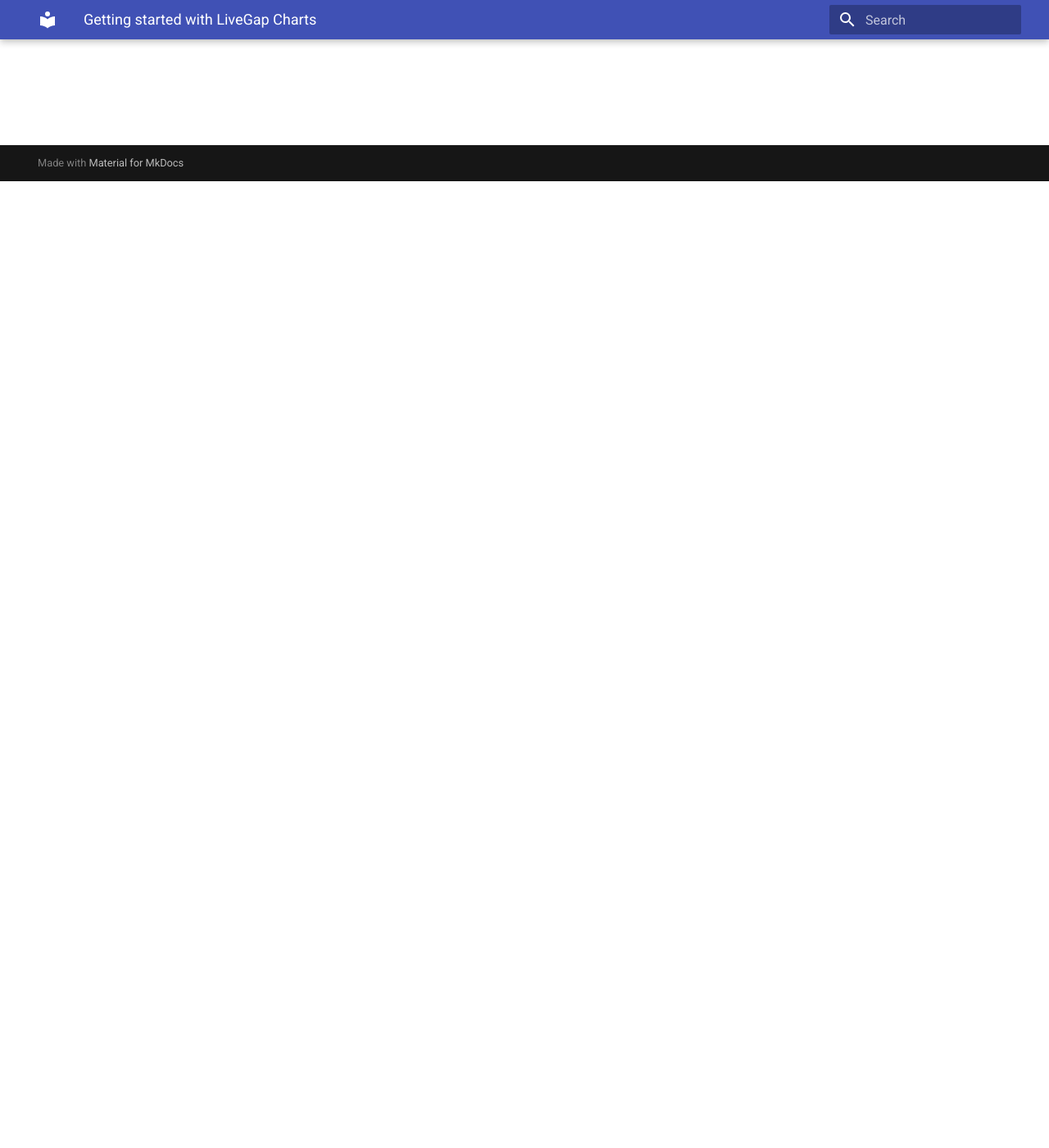
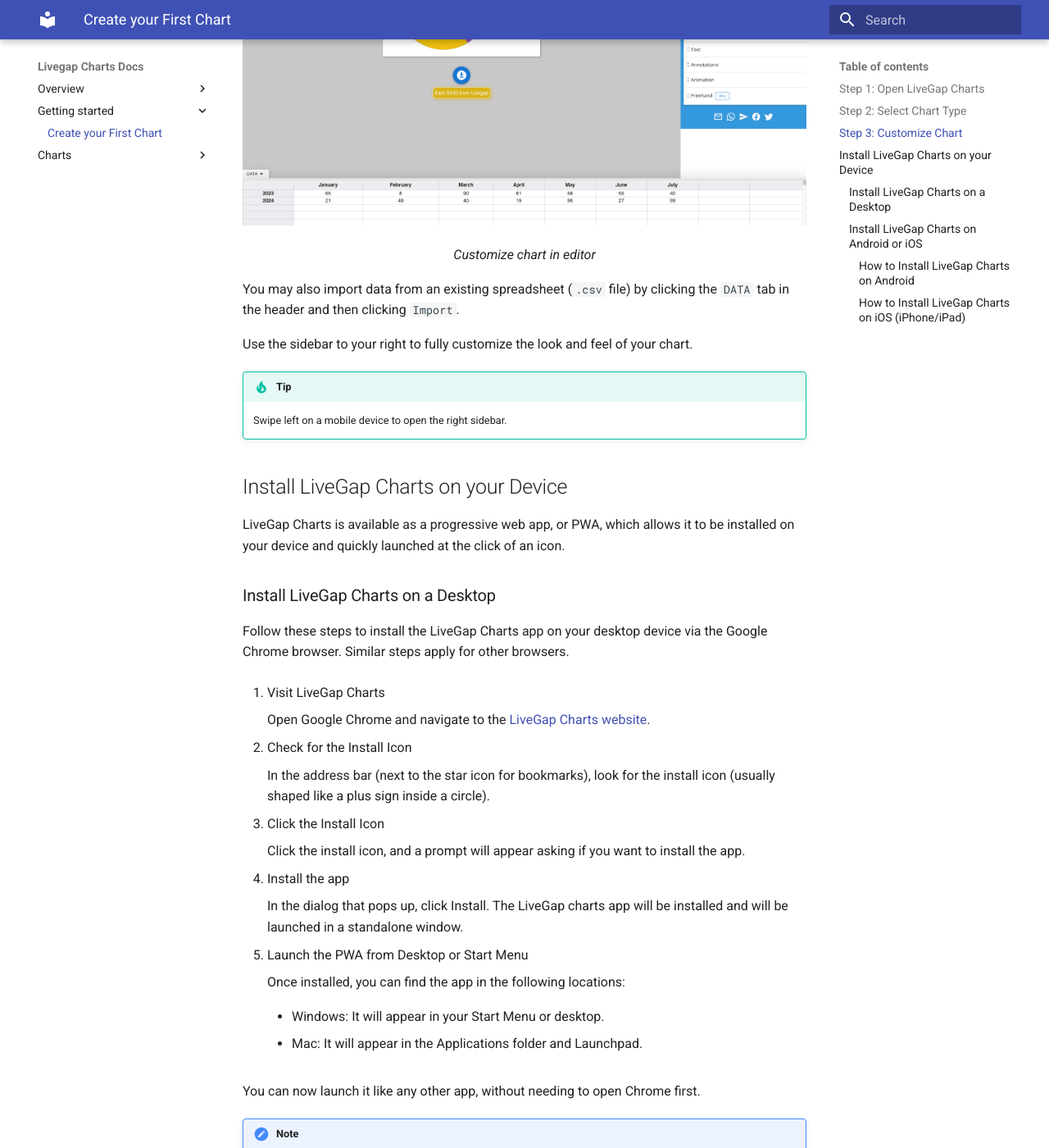
Before and after one commit to Yusu-f/livegap-charts, an MkDocs documentation site: the page built from docs/getting-started.md, in a window 1280 px wide and 1400 px high, scrolled down 1179 px. Shown: the whole window at 82% size. Built offline with MkDocs 1.6.1 and Material for MkDocs 9.7.7, drawn with Linux system fonts in a browser that asks for light colours; some of the changed text lies outside the part shown.

Commit message:
second commit

```diff
--- /dev/null
+++ b/docs/charts/line-chart.md
@@ -0,0 +1,53 @@
+# Line Chart
+
+Line Charts are ideal for displaying trends over time or comparing multiple data sets.
+
+Here's a detailed guide on how to create and use a line chart with LiveGap charts.
+
+## How to create and use a Line Chart
+
+### Step 1: Create a Line Chart
+
+To create a new Line Chart, click the `Make your Chart` button on the [LiveGap Charts Home screen](https://charts.livegap.com/) and then select `Line Chart` from the list of options presented.
+
+This will open the Chart editor with the default line chart loaded.
+
+You can load a different line chart from the `Gallery` by clicking the `SELECT CHART` button under the `CHART` tab in the right sidebar.
+
+### Step 2: Add data to your chart
+
+Add your data to your line chart using the spreadsheet at the bottom of the screen.
+
+![Customize Chart](../assets/images/chart-editor.png)
+
+<p align="center"><em>Customize chart in editor</em></p>
+
+You may also import data from an existing spreadsheet (`.csv` file) by clicking the `DATA` tab in the header and then clicking `Import`.
+
+### Step 3: Customize your Chart
+
+Customize your chart using the various customization options in the right sidebar.
+
+!!! tip
+    Swipe left on a mobile device to open the right sidebar.
+
+Here's a detailed description of what each option does.
+
+[Detailed desc]
+
+### Step 4: Save your Chart
+
+First, edit your chart's title and subtitle by clicking `Chart Title` and `Add SubTitle Here` or by using the `Text` tab in the right sidebar.
+
+To save your chart locally to your device, click the download icon beneath your chart and choose your desired download option by clicking on one of the popup icons.
+
+You can choose to save your chart as an Image, Video, or in HTML.
+
+To save your chart online, click the `FILE` tab in the header and then click `Save Online` from the dropdown.
+
+!!! tip
+    Click `My Charts` under the `VIEW` tab in the header to open a chart previously saved online.
+
+### Step 5: Export data (Optional)
+
+If desired, export the data used to create the chart as a spreadsheet (`.csv` file) by clicking the `DATA` tab in the header and then clicking `Export`.
--- a/docs/getting-started.md
+++ b/docs/getting-started.md
@@ -1,4 +1,4 @@
-# Getting started with LiveGap Charts
+# Create your First Chart
 
 Here's a quick guide to creating your first chart using LiveGap Charts.
 
@@ -8,21 +8,124 @@
 
 ## Step 2: Select Chart Type
 
-Next, click the `Make your Chart` button and then select your desired chart types from the list of options presented. Selecting a type opens the chart editor.
+Next, click the `Make your Chart` button and then select your desired chart type from the list of options presented. Selecting a type opens the chart editor.
 
-[image here]
+![Select Chart](assets/images/select-chart.png)
+
+<p align="center"><em>Select desired chart type</em></p>
 
 ## Step 3: Customize Chart
 
 In the chart editor, you can add custom data using the spreadsheet at the bottom of the screen.
 
-You may also import data from an existing file by clicking the `DATA` tab and then clicking `Import`.
+![Customize Chart](assets/images/chart-editor.png)
 
-[image here]
+<p align="center"><em>Customize chart in editor</em></p>
+
+You may also import data from an existing spreadsheet (`.csv` file) by clicking the `DATA` tab in the header and then clicking `Import`.
 
 Use the sidebar to your right to fully customize the look and feel of your chart.
 
 !!! tip
-    Swipe left on a mobile device to open the sidebar.
+    Swipe left on a mobile device to open the right sidebar.
 
 ## Install LiveGap Charts on your Device
+
+LiveGap Charts is available as a progressive web app, or PWA, which allows it to be installed on your device and quickly launched at the click of an icon.
+
+### Install LiveGap Charts on a Desktop
+
+Follow these steps to install the LiveGap Charts app on your desktop device via the Google Chrome browser. Similar steps apply for other browsers.
+
+1. Visit LiveGap Charts
+
+    Open Google Chrome and navigate to the [LiveGap Charts website](https://charts.livegap.com/).
+
+2. Check for the Install Icon
+
+    In the address bar (next to the star icon for bookmarks), look for the install icon (usually shaped like a plus sign inside a circle).
+
+3. Click the Install Icon
+
+    Click the install icon, and a prompt will appear asking if you want to install the app.
+
+4. Install the app
+
+    In the dialog that pops up, click Install. The LiveGap charts app will be installed and will be launched in a standalone window.
+
+5. Launch the PWA from Desktop or Start Menu
+
+    Once installed, you can find the app in the following locations:
+
+    * Windows: It will appear in your Start Menu or desktop.
+
+    * Mac: It will appear in the Applications folder and Launchpad.
+
+You can now launch it like any other app, without needing to open Chrome first.
+
+!!! note
+    If you don't see the install icon in the address bar, you can still install the Livegap Charts app via Chrome's menu:
+
+    Click the three-dot menu in the top-right corner of Chrome.
+    Select "Install LiveGap charts" from the menu.
+    Confirm by clicking Install.
+
+### Install LiveGap Charts on Android or iOS
+
+#### How to Install LiveGap Charts on Android
+
+How to install LiveGap Charts on Android using Chrome. Similar steps apply for other browsers.
+
+1. Open Chrome
+
+    Launch Google Chrome on your Android device.
+
+2. Go to LiveGap Charts
+
+    Visit the [LiveGap Charts website](https://charts.livegap.com/).
+
+3. Open the Chrome Menu
+
+    Once the website has fully loaded, tap the three-dot menu located in the top-right corner of Chrome.
+
+4. Select "Add to Home Screen"
+
+    In the dropdown menu, tap "Add to Home screen".
+
+5. Tap "Add"
+
+    Confirm the installation by tapping "Add".
+
+6. Access the App from Your Home Screen
+
+    The LiveGap Charts app will now be on your home screen.
+    Tap the icon to launch the app in a standalone window, just like a native app.
+
+#### How to Install LiveGap Charts on iOS (iPhone/iPad)
+
+The LiveGap Charts app can only be installed on iOS via the Safari browser. Follow these steps to install it.
+
+1. Open Safari
+
+    Launch Safari on your iPhone or iPad (PWAs can only be installed using Safari on iOS).
+
+2. Go to LiveGap Charts
+
+    Navigate to the [LiveGap Charts website](https://charts.livegap.com/).
+
+3. Tap the Share Icon
+
+    Once the website has fully loaded, tap the Share icon (a square with an arrow pointing up), located in the Safari navigation bar.
+
+4. Select "Add to Home Screen"
+
+    Scroll through the list of options and tap "Add to Home Screen."
+
+5. Tap "Add"
+
+    Tap "Add" in the top-right corner of the screen.
+
+6. Access the App from Your Home Screen
+
+    The LiveGap Charts app will now be available on your home screen.
+    Tap the icon to launch the app in standalone mode, similar to a native app.
--- /dev/null
+++ b/docs/scripts/collapse-rows.js
@@ -0,0 +1,14 @@
+document.addEventListener("DOMContentLoaded", function () {
+    const collapsibleRows = document.querySelectorAll('.collapsible-row');
+
+    collapsibleRows.forEach(function (row) {
+        row.addEventListener('click', function () {
+            const contentRow = this.nextElementSibling;
+            if (contentRow.style.display === "table-row") {
+                contentRow.style.display = "none";
+            } else {
+                contentRow.style.display = "table-row";
+            }
+        });
+    });
+});
--- a/mkdocs.yml
+++ b/mkdocs.yml
@@ -23,3 +23,13 @@
     - index.md
   - Getting started:
     - getting-started.md
+  - Charts:
+    - charts/line-chart.md
+    - charts/customization.md
+
+markdown_extensions:
+  - admonition
+  - tables
+
+extra_javascript:
+  - scripts/collapse-rows.js
```
Also changed, not shown: docs/charts/customization.md (added, +176 -0 lines), docs/assets/images/chart-editor.png (added), docs/assets/images/select-chart.png (added), 2 other files.
